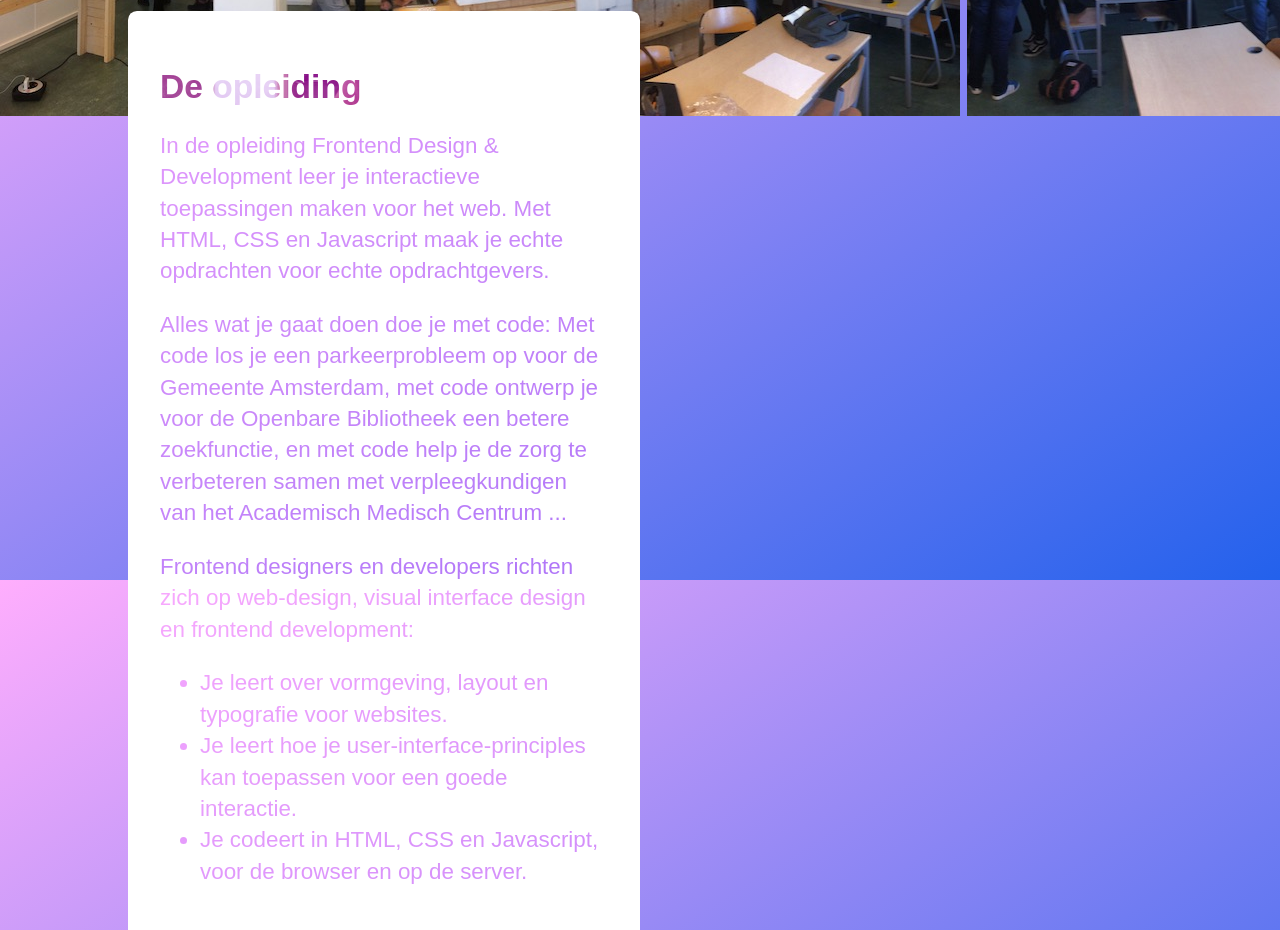
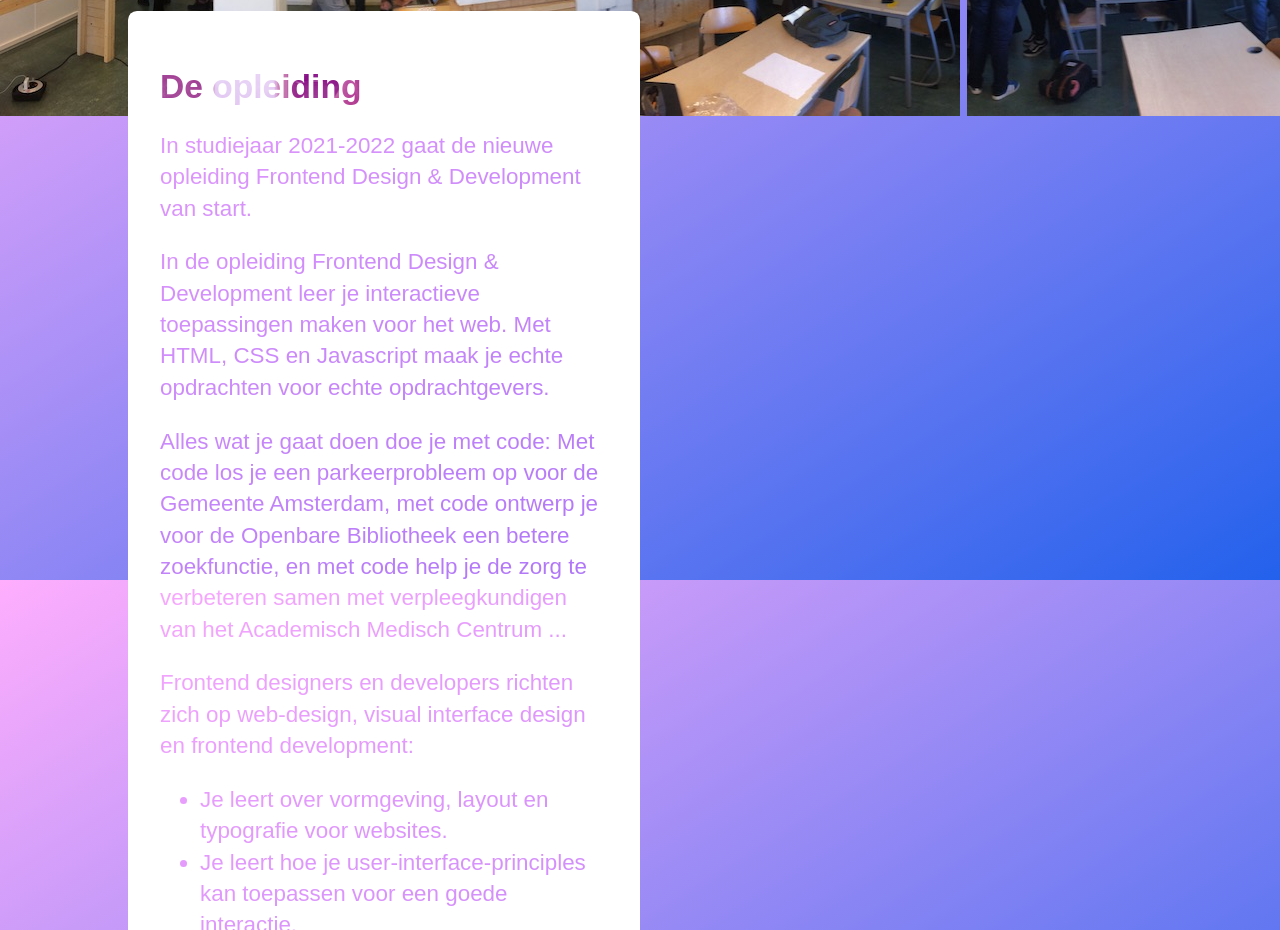
Before and after one commit to fdnd/fdnd.nl, an Eleventy site: page index.html in a window 1280 px wide. Shown: the part 1020-1950 px from the top of the page. Built offline with nearby package versions, Linux system fonts and the light colour scheme; Eleventy itself is replaced by a stand-in of ours; files that its build step writes are made by us from their sources.

Commit message:
Update index.html

```diff
--- a/index.html
+++ b/index.html
@@ -46,6 +46,7 @@
 
       <div>
         <h2>De opleiding</h2>
+        <p>In studiejaar 2021-2022 gaat de nieuwe opleiding Frontend Design & Development van start. </p>
         <p>In de opleiding Frontend Design & Development leer je interactieve toepassingen maken voor het web. Met HTML, CSS en Javascript maak je echte opdrachten voor echte opdrachtgevers.</p>
         <p>Alles wat je gaat doen doe je met code: Met code los je een parkeerprobleem op voor de Gemeente Amsterdam, met code ontwerp je voor de Openbare Bibliotheek een betere zoekfunctie, en met code help je de zorg te verbeteren samen met verpleegkundigen van het Academisch Medisch Centrum ...</p>
         <p>Frontend designers en developers richten zich op web-design, visual interface design en frontend development:
```
